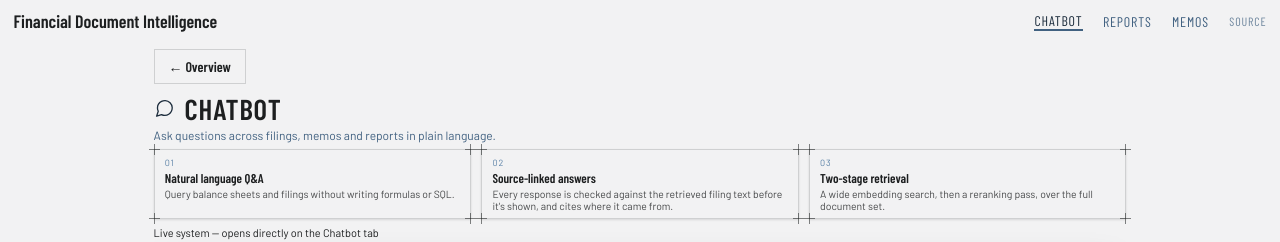
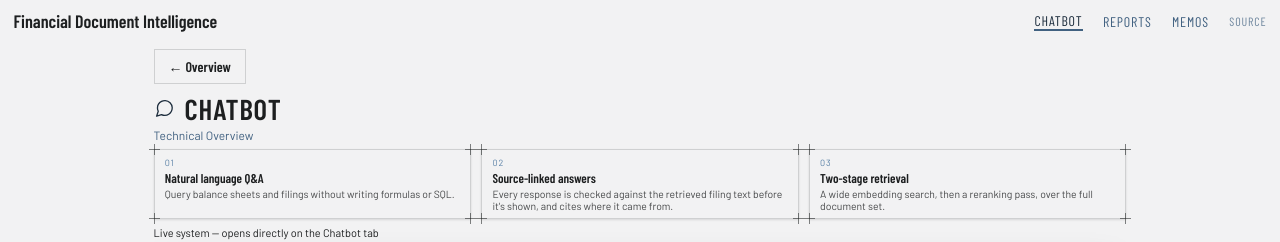
Before and after one commit to rafaym1/Financial-Document-Intelligence, a plain HTML site: page docs/chatbot.html in a window 1280 px wide. Shown: the top 242 px of the page. Drawn offline with nearby package versions, Linux system fonts and the light colour scheme.

Commit message:
Updated chatbot

```diff
--- a/docs/chatbot.html
+++ b/docs/chatbot.html
@@ -15,7 +15,7 @@
     <svg viewBox="0 0 24 24" fill="none" stroke="var(--color-accent-900)" stroke-width="1.5" stroke-linecap="round" stroke-linejoin="round"><path d="M21 11.5a8.38 8.38 0 0 1-.9 3.8 8.5 8.5 0 0 1-7.6 4.7 8.38 8.38 0 0 1-3.8-.9L3 21l1.9-5.7a8.38 8.38 0 0 1-.9-3.8 8.5 8.5 0 0 1 4.7-7.6 8.38 8.38 0 0 1 3.8-.9h.5a8.48 8.48 0 0 1 8 8v.5z"></path></svg>
     <h1>Chatbot</h1>
   </div>
-  <p class="sub-sub">Ask questions across filings, memos and reports in plain language.</p>
+  <p class="sub-sub">Technical Overview</p>
   <div class="sub-cards">
     <div class="card blueprint elev-sm"><i class="corner tl"></i><i class="corner tr"></i><i class="corner bl"></i><i class="corner br"></i>
       <div class="card-kicker">01</div><div class="card-title">Natural language Q&amp;A</div><div class="card-body">Query balance sheets and filings without writing formulas or SQL.</div>
```
